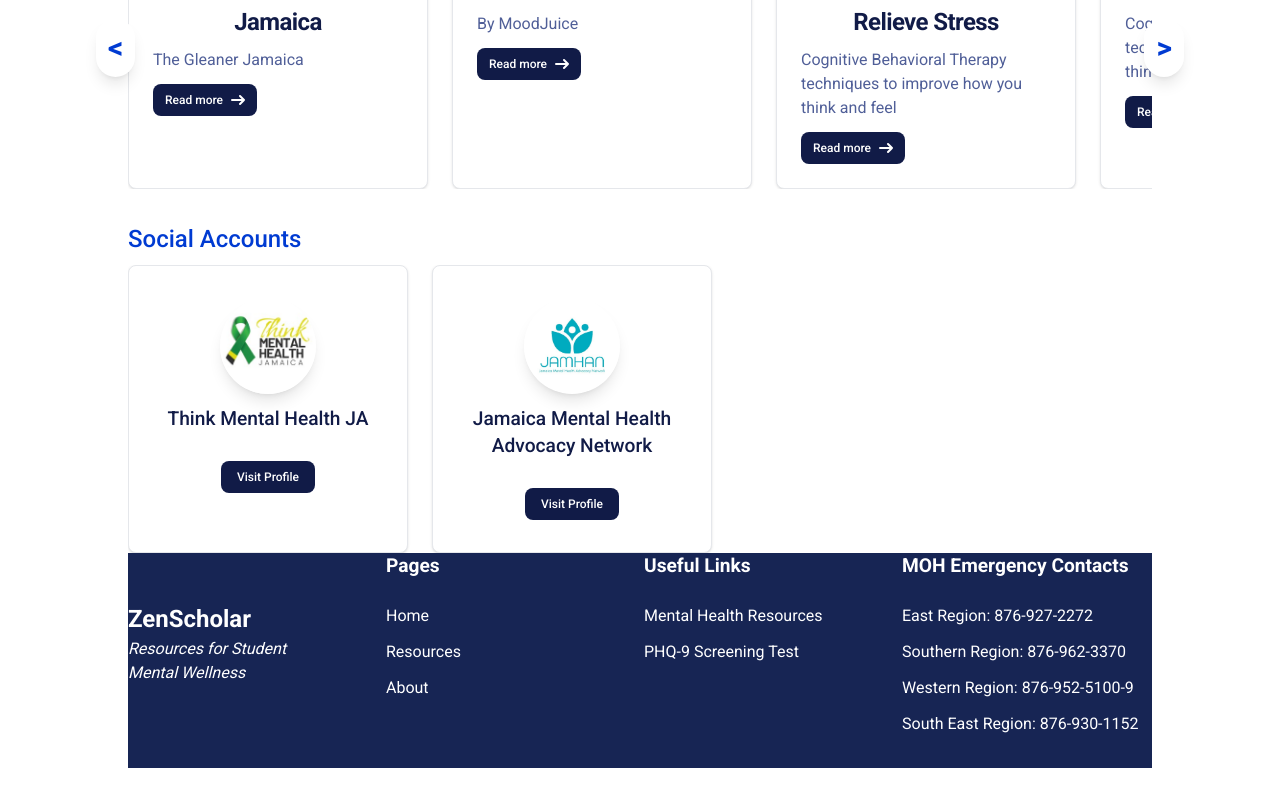
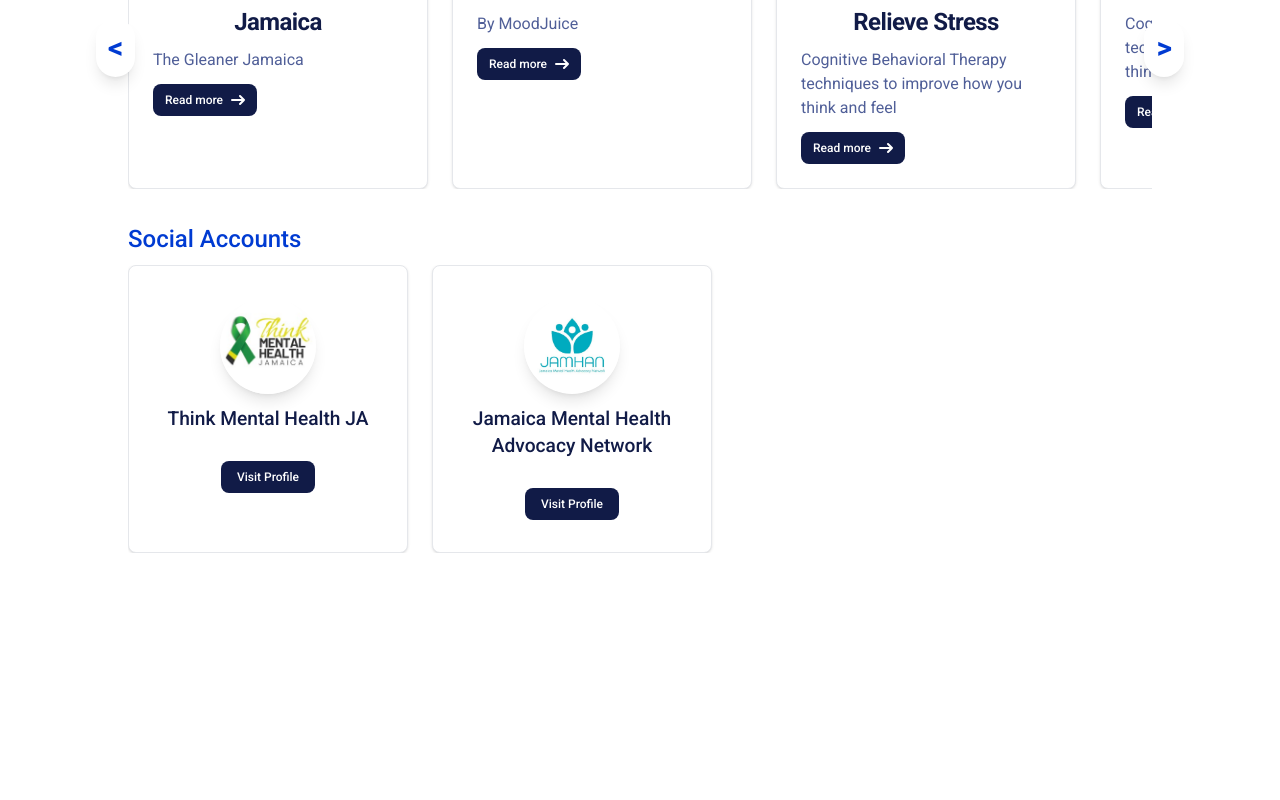
Before and after one commit to Rajae-Robinson/ZenScholar, a React (Vite) app: page /resources in a window 1280 px wide. Shown: the part 1382-2182 px from the top of the page. After the commit the page ends 1967 px from the top, so only its background shows below. Built offline with nearby package versions, Linux system fonts and the light colour scheme.

Commit message:
Includes link change for the footer

```diff
--- a/src/pages/Home.tsx
+++ b/src/pages/Home.tsx
@@ -19,7 +19,7 @@ export default function Home() {
         className="absolute inset-0 h-screen w-full -z-20 object-cover object-center"
         aria-hidden="true"
       />
-      <header className="flex h-screen overflow-clip">
+      <header className="flex h-screen overflow-clip" id="header">
         <div className="h-fit flex">
           <div>
             <h1 className="mt-16 text-heading text-3xl font-thin">
@@ -142,7 +142,7 @@ export default function Home() {
                   <h4 className="font-semibold text-sm">Pages</h4>
                   <br></br>
                   <ul>
-                    <Link to="/" className="hover:text-blue-300">
+                    <Link to="/#header" className="hover:text-blue-300">
                       <li className="pb-3"> Home</li>
                     </Link>
                     <Link to="/resources" className="hover:text-blue-300">
--- a/src/pages/Resources.tsx
+++ b/src/pages/Resources.tsx
@@ -103,76 +103,6 @@ export default function Resources() {
           socialProfileLink="https://www.facebook.com/jamentalhealth/"
         />
       </div>
-
-      <footer>
-        <div className=" w-full bg-blue-950 text-white  ">
-          <div className="max-w-7xl mx-auto">
-            <div className="grid grid-cols-1 md:grid-cols-2 lg:grid-cols-4 gap-2">
-              <div className="mb-5">
-                <br></br>
-                <br></br>
-                <h4 className="font-semibold text-base"> ZenScholar</h4>
-
-                <p className="italic"> Resources for Student</p>
-                <p className="italic"> Mental Wellness</p>
-              </div>
-
-              <div className="mb-5">
-                <h4 className="font-semibold text-sm">Pages</h4>
-                <br></br>
-                <ul>
-                  <Link to="/" className="hover:text-blue-300">
-                    <li className="pb-3"> Home</li>
-                  </Link>
-                  <Link to="/resources" className="hover:text-blue-300">
-                    <li className="pb-3">
-                      <i className="fa fa-chevron-right"></i> Resources
-                    </li>
-                  </Link>
-                  <Link to="/about" className="hover:text-blue-300">
-                    <li className="pb-3">
-                      <i className="fa fa-chevron-right"></i> About
-                    </li>
-                  </Link>
-                </ul>
-              </div>
-
-              <div className="mb-5">
-                <h4 className="font-semibold text-sm">Useful Links</h4>
-                <br></br>
-                <ul>
-                  <Link to="/resources" className="hover:text-blue-300">
-                    <li className="pb-3">
-                      <i className="fa fa-chevron-right"></i> Mental Health
-                      Resources{" "}
-                    </li>
-                  </Link>
-                  <Link to="/screening" className="hover:text-blue-300">
-                    <li className="pb-3">
-                      <i className="fa fa-chevron-right"></i> PHQ-9 Screening
-                      Test
-                    </li>
-                  </Link>
-                </ul>
-              </div>
-
-              <div className="mb-5">
-                <h4 className="font-semibold text-sm">
-                  {" "}
-                  MOH Emergency Contacts
-                </h4>
-                <br></br>
-                <ul>
-                  <li className="pb-3">East Region: 876-927-2272</li>
-                  <li className="pb-3">Southern Region: 876-962-3370</li>
-                  <li className="pb-3">Western Region: 876-952-5100-9</li>
-                  <li className="pb-3">South East Region: 876-930-1152 </li>
-                </ul>
-              </div>
-            </div>
-          </div>
-        </div>
-      </footer>
     </>
   );
 }
```
